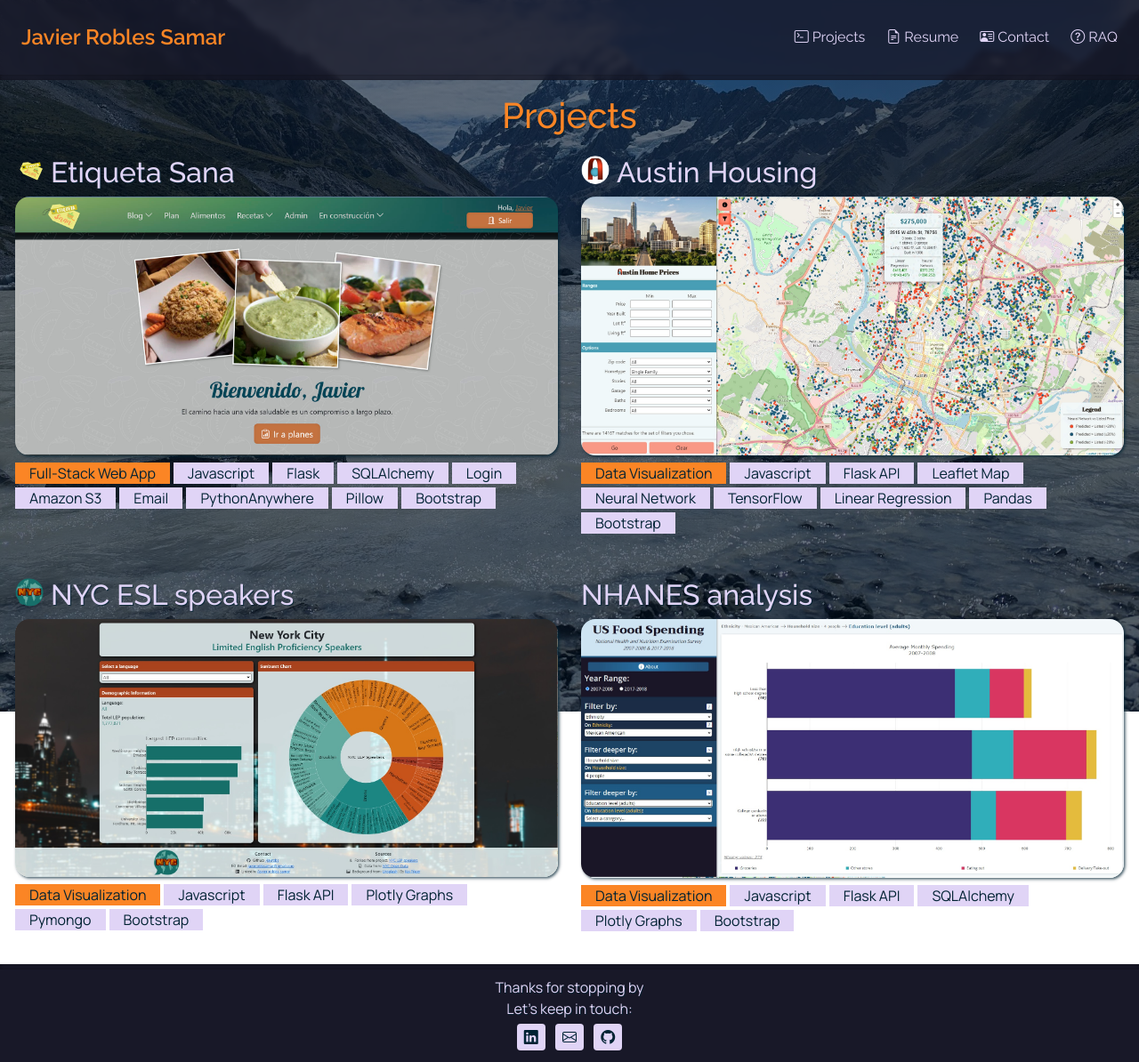
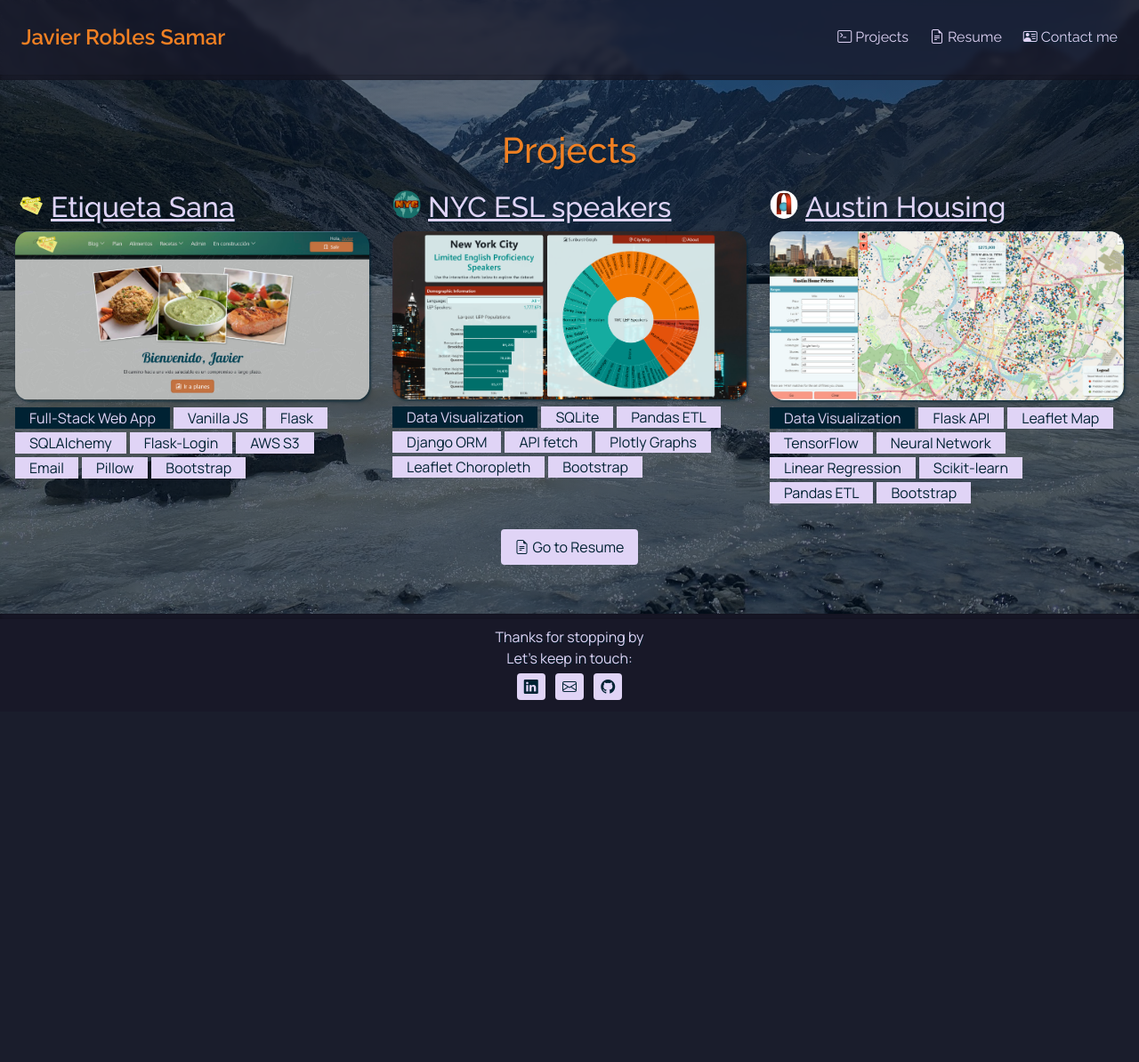
Before and after one commit to javrobs/django_portfolio, a Django app: template mysite/home/templates/home/index.html in a window 1280 px wide, after a click on "Projects". Shown: the whole page at 89% size. After the commit the page ends 787 px from the top, so only its background shows below. Run offline with Django 4.2, Linux system fonts and the light colour scheme; the template is opened without the code that fills it, so the values that code supplies are empty.

Commit message:
updated?

```diff
--- a/mysite/home/static/home/css/base.css
+++ b/mysite/home/static/home/css/base.css
@@ -2,7 +2,7 @@
 :root{
     --darktext:#023;
     --darktextlow:#023b;
-    --accent:#fb8525;
+    --accent:#f18023;
     --accentTransparent:#fb852533;
     --text:#e0d4f6;
     --textTransparent:#e0d4f633;
@@ -93,13 +93,14 @@ img#me-and-roxie{
     font-size:larger;
     transition-duration: .3s;
     background-color: var(--textTransparent);
+    box-shadow: none;
 }
 
-button.actionLink>i{
+.actionLink>i{
     margin-right:.25rem;
 }
 
-i{
+.custom-button{
     text-shadow: none;
 }
 
@@ -200,7 +201,7 @@ header{
 }
 
 
-.tag-container{
+ul.tag-container{
     display: flex;
     row-gap: .25rem;
     column-gap: .25rem;
@@ -208,6 +209,7 @@ header{
     flex-wrap: wrap;
     list-style: none;
     padding:0;
+    margin-bottom: 0;
 }
 
 .tag-container>li{
@@ -218,8 +220,8 @@ header{
 }
 
 .tag-container>li.dark-tag{
-    /* color: var(--text); */
-    background-color:var(--accent);
+    color: var(--text);
+    background-color:var(--darktext);
     text-shadow: none;
     padding:0 1rem;
 }
@@ -241,12 +243,17 @@ header{
     transition: .3s opacity;
 }
 
-
 .project-title>img{
     height:2rem;
     width:2rem;
     box-shadow: none;
 }
+
 .project-title>h2{
     margin:0;
+    text-decoration: underline;
 }
+
+.project-title:hover>h2{
+    color:var(--accent)
+}
--- a/mysite/home/templates/home/index.html
+++ b/mysite/home/templates/home/index.html
@@ -22,17 +22,15 @@
                 <div id="menu" class="d-none d-md-flex column-gap-2">
                     <button class="actionLink" onclick="activatePage('projects')" id="tab-projects"><i class="bi bi-terminal"></i>Projects</button>
                     <button class="actionLink" onclick="activatePage('resume')" id="tab-resume"><i class="bi bi-file-earmark-text"></i>Resume</button>
-                    <button class="actionLink" onclick="activatePage('contact')" id="tab-contact"><i class="bi bi-person-vcard"></i>Contact</button>
-                    <button class="actionLink" onclick="activatePage('raq')" id="tab-raq"><i class="bi bi-question-circle"></i>RAQ</button>
+                    <a class="actionLink" href="mailto:javieroblesamar@gmail.com" id="tab-contact"><i class="bi bi-person-vcard"></i>Contact me</a>
                 </div>
             </div>
             <div class="col-12 divider"></div>
         </div>
-        <div id="minimenu" class="collapsible d-md-none flex-column align-items-stretch">
+        <div id="minimenu" class="collapsible d-md-none flex-column align-items-center">
             <button class="actionLink" onclick="activatePageMini('projects')" id="tabmini-projects"><i class="bi bi-terminal"></i>Projects</button>
-            <button class="actionLink" onclick="activatePageMini('resume')" id="tabmini-resume"><i class="bi bi-file-earmark-text"></i>Resume</button>
-            <button class="actionLink" onclick="activatePageMini('contact')" id="tabmini-contact"><i class="bi bi-person-vcard"></i>Contact</button>
-            <button class="actionLink" onclick="activatePageMini('raq')" id="tabmini-raq"><i class="bi bi-question-circle"></i>RAQ</button>
+            <button class="actionLink" onclick="activatePageMini('resume')" id="tabmini-resume" target="_blank"><i class="bi bi-file-earmark-text"></i>Resume</button>
+            <a class="actionLink" href="mailto:javieroblesamar@gmail.com" id="tabmini-contact"><i class="bi bi-person-vcard"></i>Contact me</a>
             <div class="col-12 divider"></div>
         </div>
     </header>
@@ -48,9 +46,8 @@
                     <p class='d-none' id='p-2'>I've been coding for two years, in both Python and Javascript. I previously worked as a design engineer in manufacturing in Monterrey, Mexico. Now, I live in Washington DC with my partner.</p>
                     <p class='d-none' id='p-3'>I enjoy working on web projects, complex data analysis, and expanding my skills through tutorials and classes. This page has some of my projects and contact information if you'd like to connect!</p>
                 </div>
-                <div class="d-flex justify-content-center align-items-end column-gap-3 mt-3">
+                <div class="text-center mt-3">
                     <button class="custom-button px-3 py-2" onclick="activatePage('projects')"><i class="bi bi-terminal me-1"></i>See projects</button>
-                    <button class="custom-button px-3 py-2" onclick="activatePage('contact')"><i class="bi bi-person-vcard me-1"></i>Contact me</button>
                 </div>
             </div>
         </div>
@@ -58,101 +55,114 @@
             <div class="col-12">
                 <h1 class="text-center">Projects</h1>
             </div>
-            <a class="col-md-6 mb-2 projectLink" href="https://www.etiquetasana.com/" target="_blank">
-                <div class="d-flex project-title column-gap-2">
+            <div class="col-lg-4 mb-2 projectLink">
+                <a class="d-flex project-title column-gap-2" href="https://www.etiquetasana.com/" target="_blank">
                     <img src="{% static 'home/images/logos/etiquetasana.svg'%}">
                     <h2>Etiqueta Sana</h2>
-                </div>
+                </a>
                 <div class="image-description">
-                    <p>Description</p>
+                    <p>Full-stack web application and content management system for a nutritionist, enabling collaboration on custom meal plans, client-specific recipes, a live food database, progress tracking, and blog management.</p>
                     <img class="project-photo"  src="{% static 'home/images/etiqueta-sqr.jpg' %}">
                 </div>
                 <ul class="tag-container">
                     <li class="dark-tag">Full-Stack Web App</li>
-                    <li>Javascript</li>
+                    <li>Vanilla JS</li>
                     <li>Flask</li>
                     <li>SQLAlchemy</li>
-                    <li>Login</li>
-                    <li>Amazon S3</li>
+                    <li>Flask-Login</li>
+                    <li>AWS S3</li>
                     <li>Email</li>
-                    <li>PythonAnywhere</li>
                     <li>Pillow</li>
                     <li>Bootstrap</li>
                 </ul>
-            </a>
-            <a class="col-md-6 mb-2 projectLink" href="https://javrobs.github.io/house_pricing_analysis/" target="_blank">
-                <div class="d-flex project-title column-gap-2">
+            </div>
+            <div class="col-lg-4 mb-2 projectLink">
+                <a class="d-flex project-title column-gap-2" href="{% url 'esl_ny:esl_ny'%}" target="_blank">
+                    <img src="{% static 'home/images/logos/nycspeakers.png'%}">
+                    <h2>NYC ESL speakers</h2>
+                </a>
+                <div class="image-description">
+                    <p>Sunburst and map visualization of limited english proficiency (LEP) residents of New York City.</p>
+                    <img class="project-photo"  src="{% static 'home/images/nyc-sqr.png'%}">
+                </div>
+                <ul class="tag-container">
+                    <li class="dark-tag">Data Visualization</li>
+                    <li>SQLite</li>
+                    <li>Pandas ETL</li>
+                    <li>Django ORM</li>
+                    <li>API fetch</li>
+                    <li>Plotly Graphs</li>
+                    <li>Leaflet Choropleth</li>
+                    <li>Bootstrap</li>
+                </ul>
+            </div>
+            <div class="col-lg-4 mb-2 projectLink">
+                <a class="d-flex project-title column-gap-2" href="https://javrobs.github.io/house_pricing_analysis/" target="_blank">
                     <img src="{% static 'home/images/logos/austinhouses.png' %}">
                     <h2>Austin Housing</h2>
-                </div>
+                </a>
                 <div class="image-description">
-                    <p>Description</p>
+                    <p>Map visualization of house sale prices in Austin from 2018 to 2021, fed into a linear regression and neural network models for price estimation.</p>
                     <img class="project-photo" src="{% static 'home/images/austin-sqr.jpg' %}">
                 </div>
                 <ul class="tag-container">
                     <li class="dark-tag">Data Visualization</li>
-                    <li>Javascript</li>
                     <li>Flask API</li>
                     <li>Leaflet Map</li>
+                    <li>TensorFlow</li>
                     <li>Neural Network</li>
-                    <li>TensorFlow</li>
                     <li>Linear Regression</li>
-                    <li>Pandas</li>
+                    <li>Scikit-learn</li>
+                    <li>Pandas ETL</li>
                     <li>Bootstrap</li>
                 </ul>
-            </a>
-            <a class="col-md-6 mb-2 projectLink" href="{% url 'esl_ny:esl_ny'%}" target="_blank">
-                <div class="d-flex project-title column-gap-2">
-                    <img src="{% static 'home/images/logos/nycspeakers.png'%}">
-                    <h2>NYC ESL speakers</h2>
-                </div>
-                <div class="image-description">
-                    <img class="project-photo"  src="{% static 'home/images/nyc-sqr.jpg'%}">
-                    <p>Description</p>
-                </div>
-                <div class="tag-container">
-                    <li class="dark-tag">Data Visualization</li>
-                    <li>Javascript</li>
-                    <li>Flask API</li>
-                    <li>Plotly Graphs</li>
-                    <li>Pymongo</li>
-                    <li>Bootstrap</li>
-                </div>
-            </a>
-            <a class="col-md-6 mb-2 projectLink">
-                <div class="d-flex project-title column-gap-2">
-                    <h2>NHANES analysis</h2>
-                </div>
-                <div class="image-description">
-                    <img class="project-photo" src="{% static 'home/images/nhanes-sqr.jpg'%}">
-                    <p>Description</p>
-                </div>
-                <div class="tag-container">
-                    <li class="dark-tag">Data Visualization</li>
-                    <li>Javascript</li>
-                    <li>Flask API</li>
-                    <li>SQLAlchemy</li>
-                    <li>Plotly Graphs</li>
-                    <li>Bootstrap</li>
-                </div>
-            </a>
+            </div>
+            <div class="text-center mt-2">
+                <button class="custom-button px-3 py-2" onclick="activatePage('resume')"><i class="bi bi-file-earmark-text me-1"></i>Go to Resume</button>
+            </div>
         </div>
         <div class="row page" id="resume">
-            <div class="col-12 text-center">
-                <h1>Resume</h1>
+            <div class="col-12 d-flex flex-column align-items-center">
+                <h1>Experience with</h1>
             </div>
-        </div>
-        <div class="row page" id="contact">
-            <div class="col-12 text-center">
-                <h1>Contact me</h1>
+            <div class="col-12 col-sm-10 col-sm-9 col-lg-8 m-auto mb-2 d-flex justify-content-center flex-wrap column-gap-2">
+                <ul class="tag-container flex-column flex-grow-1 mb-0">
+                    <li class="dark-tag">Python</li>
+                    <li class="flex-grow-1">Django</li>
+                    <li class="flex-grow-1">Flask</li>
+                    <li class="flex-grow-1">Pandas</li>
+                    <li class="flex-grow-1">Jupyter Notebooks</li>
+                    <li class="flex-grow-1">Matplotlib</li>
+                    <li class="flex-grow-1">Pillow</li>
+                    <li class="flex-grow-1">Boto3</li>
+                    <li class="flex-grow-1">SQLAlchemy</li>
+                </ul>
+                <ul class="tag-container flex-column flex-grow-1">
+                    <li class="dark-tag">Javascript</li>
+                    <li class="flex-grow-1">APIs</li>
+                    <li class="flex-grow-1">Plotly</li>
+                    <li class="flex-grow-1">Leaflet</li>
+                </ul>
+                <ul class="tag-container flex-column flex-grow-1">
+                    <li class="dark-tag">Databases</li>
+                    <li class="flex-grow-1">SQL</li>
+                    <li class="flex-grow-1">Mongo</li>
+                </ul>
+                <ul class="tag-container flex-column flex-grow-1">
+                    <li class="dark-tag">CSS</li>
+                    <li class="flex-grow-1">Flexbox</li>
+                    <li class="flex-grow-1">Animation</li>
+                    <li class="flex-grow-1">Bootstrap</li>
+                    <li class="flex-grow-1">Bootstrap Icons</li>
+                </ul>
+                <ul class="tag-container flex-column flex-grow-1">
+                    <li class="dark-tag">AWS</li>
+                    <li class="flex-grow-1">S3</li>
+                    <li class="flex-grow-1">Cloudfront</li>
+                </ul>
             </div>
-        </div>
-        <div class="row page" id="raq">
-            <div class="col-12 text-center">
-                <h1>Rarely Asked Questions</h1>
-                <p>Background: Aoraki/Mount Cook in New Zealand</p>
-                <p>I want to know more about Roxie: She's 5, she doesn't like toys, she lives with my mom in Monterrey, here are other photos:</p>
-                <span>photo 1, 2,3 </span>
+            <div class="col-12 text-center mt-2">
+                <a class="custom-button d-inline-block px-3 py-2" href="{% static 'home/documents/Resume.docx' %}"><i class="bi bi-file-earmark-text me-2"></i>Download Resume</a>
             </div>
         </div>
     </main>
```
Also changed, not shown: mysite/esl_ny/static/esl_ny/images/dashboard-mobile.png (deleted), mysite/esl_ny/static/esl_ny/images/dashboard.png (deleted), mysite/home/static/home/images/nyc-sqr.jpg (deleted), mysite/home/static/home/images/nyc-sqr.png (added), populate/README.md (added), populate/languages.csv (added), 3 other files.
